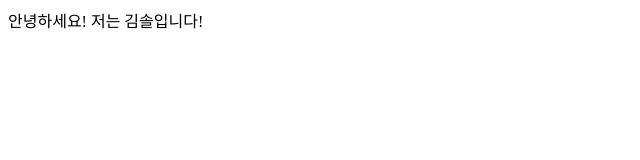
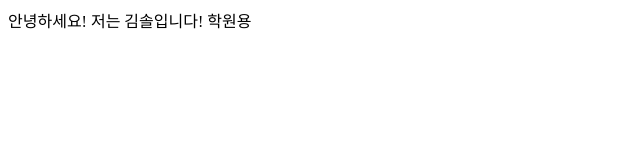
Before and after one commit to ksol46/test2, a plain HTML site: page study2.html in a window 1280 px wide. Shown: the full height of the page, 0-640 px from the left. Drawn offline with Linux system fonts and the light colour scheme.

Commit message:
up 학원용

```diff
--- a/study2.html
+++ b/study2.html
@@ -7,6 +7,6 @@
     <title>Document</title>
 </head>
 <body>
-    안녕하세요! 저는 김솔입니다!
+    안녕하세요! 저는 김솔입니다! 학원용
 </body>
 </html>
```
